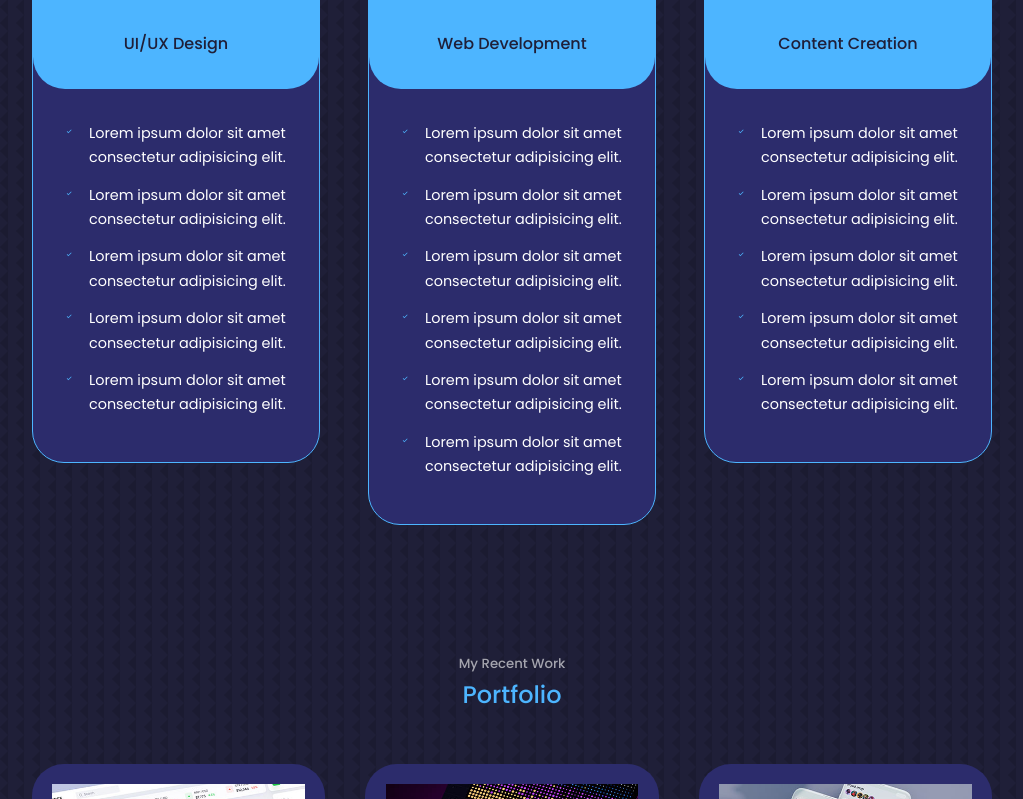
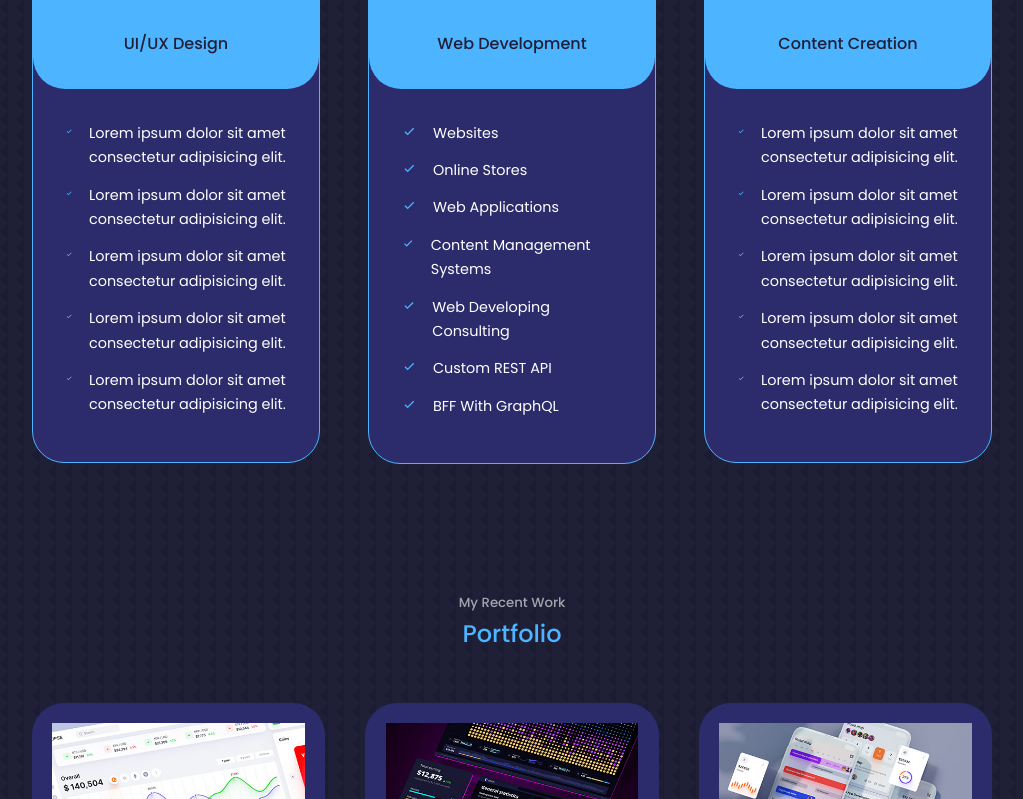
Before and after one commit to fedeemilo/fedmilo-portfolio, a React (Create React App) app: page / in a window 1280 px wide. Shown: the part 2401-3200 px from the top of the page, without its empty margins (128-1151 px from the left). Built offline with nearby package versions, Linux system fonts and the light colour scheme.

Commit message:
Add webdev items for services

```diff
--- a/src/components/contact/Contact.jsx
+++ b/src/components/contact/Contact.jsx
@@ -75,23 +75,23 @@ const Contact = () => {
                     <input
                         type="text"
                         name="name"
-                        placeholder="Your Full Name"
+                        placeholder={STRINGS.YOUR_FULL_NAME[lang]}
                         required
                     />
                     <input
                         type="email"
                         name="email"
-                        placeholder="Your Email"
+                        placeholder={STRINGS.YOUR_EMAIL[lang]}
                         required
                     />
                     <textarea
                         name="message"
                         rows="7"
-                        placeholder="Your Message"
+                        placeholder={STRINGS.YOUR_MESSAGE[lang]}
                         required
                     ></textarea>
                     <button type="submit" className="btn btn-primary">
-                        Send Message
+                        {STRINGS.SEND_A_MESSAGE[lang]}
                     </button>
                 </form>
             </div>
--- a/src/constants/services.js
+++ b/src/constants/services.js
@@ -26,27 +26,31 @@ const UX_DESIGN_ITEMS = [
 const WEB_DEV_ITEMS = [
     {
         id: 1,
-        title: "Lorem ipsum dolor sit amet consectetur adipisicing elit."
+        title: "Websites"
     },
     {
         id: 2,
-        title: "Lorem ipsum dolor sit amet consectetur adipisicing elit."
+        title: "Online Stores"
     },
     {
         id: 3,
-        title: "Lorem ipsum dolor sit amet consectetur adipisicing elit."
+        title: "Web Applications"
     },
     {
         id: 4,
-        title: "Lorem ipsum dolor sit amet consectetur adipisicing elit."
+        title: "Content Management Systems"
     },
     {
         id: 5,
-        title: "Lorem ipsum dolor sit amet consectetur adipisicing elit."
+        title: "Web Developing Consulting"
     },
     {
         id: 6,
-        title: "Lorem ipsum dolor sit amet consectetur adipisicing elit."
+        title: "Custom REST API"
+    },
+    {
+        id: 7,
+        title: "BFF With GraphQL"
     }
 ];
 
--- a/src/constants/strings.js
+++ b/src/constants/strings.js
@@ -134,5 +134,17 @@ export const STRINGS = {
     YEARS_WORKING: {
         en: "3+ Years Working",
         es: "3+ Años Trabajando"
+    },
+    YOUR_EMAIL: {
+        en: "Your Email",
+        es: "Tu Email"
+    },
+    YOUR_FULL_NAME: {
+        en: "Your Full Name",
+        es: "Tu Nombre Completo"
+    },
+    YOUR_MESSAGE: {
+        en: "Your Message",
+        es: "Tu Mensaje"
     }
 };
```
